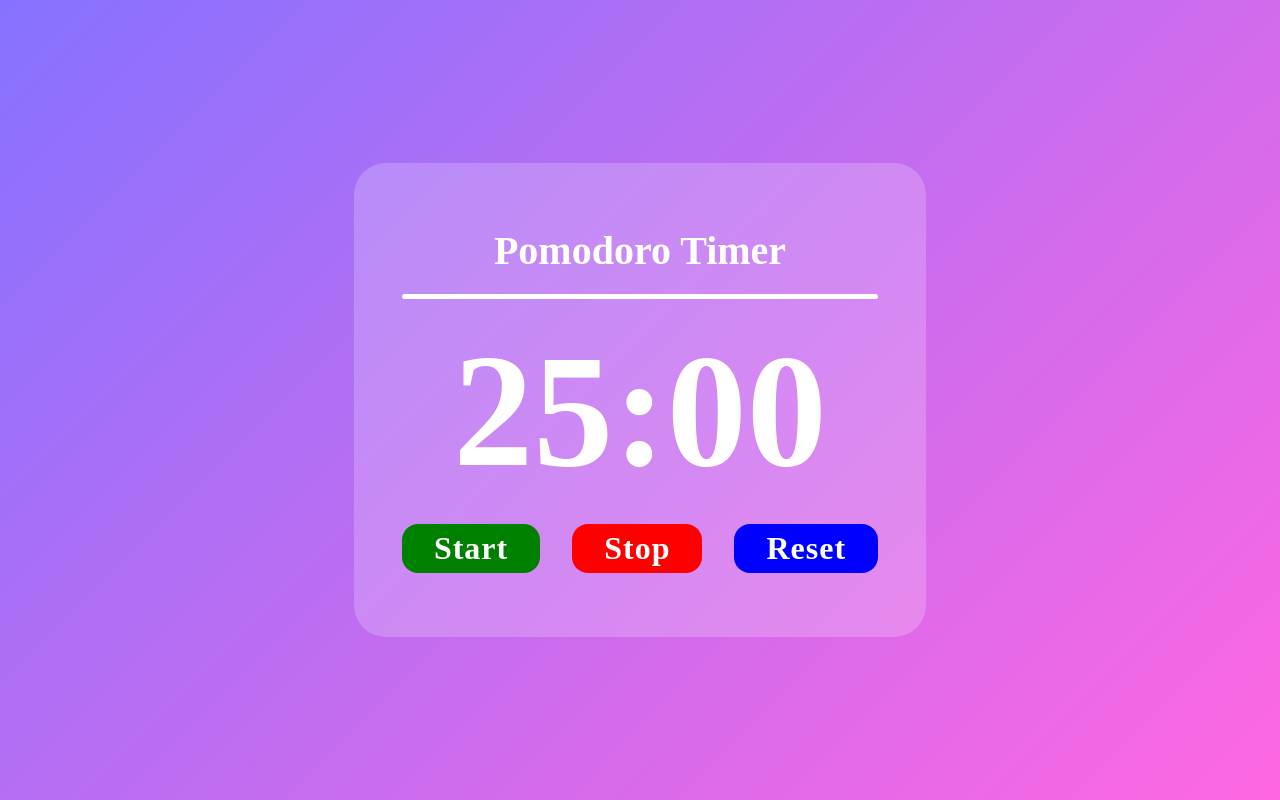
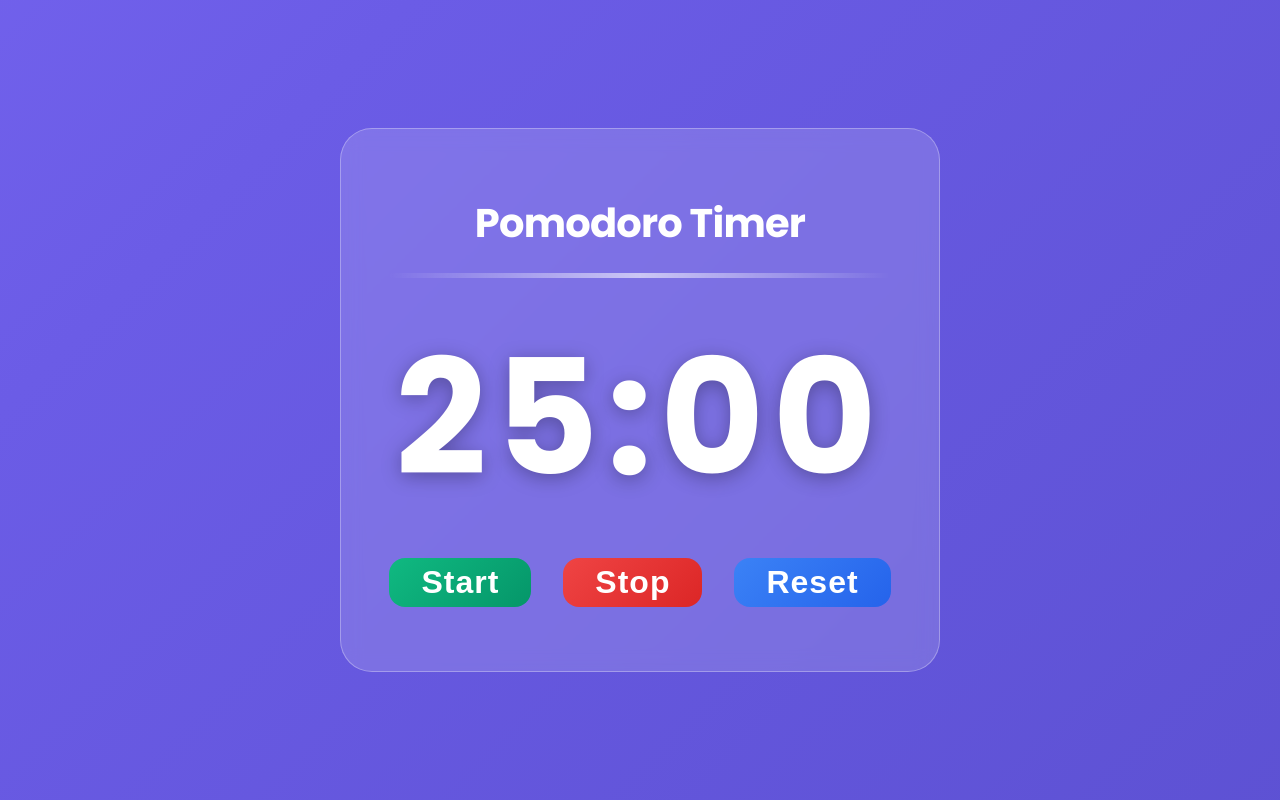
Before and after one commit to Klomegah/FinalProject_Klomegah, a PHP site: page /pomodoro.html in a window 1280 px wide. Run offline with PHP 8.4, Linux system fonts and the light colour scheme.

Commit message:
Improve significantly the  look and responsiveness of the timer using css

```diff
--- a/Pomodoro/pomodorostyle.css
+++ b/Pomodoro/pomodorostyle.css
@@ -1,18 +1,30 @@
+/*Importing Google Fonts for Better Typography*/
+@import url('https://fonts.googleapis.com/css2?family=Poppins:wght@400;600;700;800&display=swap');
+
 *{
     margin: 0;
     padding: 0;
     box-sizing: border-box;
-    font-family: 'Poppins';
-
-}
+    }
 
 body{
     min-height: 100vh;
 
-    background: linear-gradient(135deg, #8672FF 0%, #FF67E1 100%);
+    /*Adding a gradient background for depth to create a modern look */
+    background: linear-gradient(135deg, #8672FF 0%, #6B5CE6 50%, #5A4FCF 100%);
     display: flex;
     align-items: center;
     justify-content: center;
+    font-family: 'Poppins', sans-serif;
+    /*Adding subtle animation to background */
+    background-size: 200% 200%;
+    animation: gradientAnimation 15s ease infinite;
+}
+
+/* Defining keyframes for gradient animation*/
+@keyframes gradientAnimation {
+    0% , 100% {background-position: 0% 50%;}
+    50% {background-position: 100% 50%;}
 }
 
 .container{
@@ -22,36 +34,85 @@ body{
     justify-content: center;
     gap: 20px;
     color: white;
-    background-color: rgba(255, 255, 255, 0.20);
+    /*Creating glassy  effect for modern UI*/
+    background-color: rgba(255, 255, 255, 0.15);
+    backdrop-filter: blur(10px);
+    -webkit-backdrop-filter: blur(10px);
+    border:1px solid rgba(255, 255, 255, 0.3);
     border-radius: 2em;
     padding: 4em 3em;
+
+    /*Adding subtle shadow with box shadow for depth*/
+    box-shadow: 0 8px 32px 0 rgba(0, 0, 0, 0.3)
+                0 0 0 0 rgba(255, 255, 255, 0) inset;
+
+    /*Adding smooth entrance animation*/
+    animation:fadeInUp 0.6s ease-in-out;
+
+}
+
+@keyframes fadeInUp {
+    from {
+        opacity: 0;
+        transform: translateY(30px);
+    }
+    to {
+        opacity: 1;
+        transform: translateY(0);
+    }
 }
 
 .title{
-    font-size: 2.5em;
+    /*Clamping makes font responsive based on the current viewport width*/
+    font-size: clamp(2em, 5vw, 2.5em);
     font-weight: 700;
+    text-align: center;
+    letter-spacing: -0.02em;
 }
+
 
 hr{
     width: 100%;
-    background-color: white;
+    background:linear-gradient(90deg,transparent,white,transparent);
     height: 5px;
     border: none;
     border-radius: 1em;
+    opacity:0.6;
 }
 
 .timer{
-    font-size: 10em;
+    font-size: clamp(4em, 15vw, 10em);
     font-weight: 700;
+    font-variant-numeric: tabular-nums; /*ensures that numbers don't shift width when the timer changes*/
+    text-shadow: 0 4px 20px rgba(0, 0, 0, 0.3); /*Adding subtle shadow to text for better readability*/
+    letter-spacing: 0.05em;
+    transition: transform 0.3s ease;
 }
+
+/*Pulse animation gives visual feedback to the user when timer is running*/
+@keyframes pulse {
+    0% {
+        transform: scale(1);
+    }
+    50% {
+        transform: scale(1.02);
+    }
+
+}
+
+
+
 
 .button.wrapper{
     display: flex;
     gap: 2em;
+    flex-wrap: wrap; /*Allows buttons to wrap on smaller screens*/
+    justify-content: center;
 }
 
+
 button{
-    font-size: 2em;
+    font-size: clamp(1.2em, 3vw, 2em);
     font-weight: 800;
     letter-spacing: 1px;
     padding: 0.2em 1em;
@@ -60,20 +121,75 @@ button{
     cursor: pointer;
     color: white;
     transition: 0.2s ease-in-out;
+    position:relative;
+    overflow: hidden;
+
+}
+
+/*Adding interactive feedback on button press*/
+button:active{
+    transform:translateY(-5px) scale(0.98);
 }
 
 button:hover{
     transform:translateY(-10px);
 }
 
+/*Enhancing button colors with gradients for a more solid look*/
 #start-btn{
-    background-color: green;
+    background:linear-gradient(135deg,#10b981, #059669);
+}
+
+#start-btn:hover {
+    background: linear-gradient(135deg, #059669, #047857);
+    box-shadow: 0 6px 20px rgba(16, 185, 129, 0.4);
 }
 
 #stop-btn{
-    background-color: red;
+    background:linear-gradient(135deg,#ef4444,#dc2626)
+}
+#stop-btn:hover {
+    background: linear-gradient(135deg, #dc2626, #b91c1c);
+    box-shadow: 0 6px 20px rgba(239, 68, 68, 0.4);
 }
 
+
+
 #reset-btn{
-    background-color: blue;
+    background:linear-gradient(135deg,#3b82f6,#2563eb);
 }
+
+#reset-btn:hover {
+    background: linear-gradient(135deg, #2563eb, #1d4ed8);
+    box-shadow: 0 6px 20px rgba(59, 130, 246, 0.4);
+}
+
+/*Responsive Design for Smaller Screens*/
+@media (max-width: 600px){
+    .container{
+        padding: 2em 1.5em;
+        gap: 20px;
+        margin: 1em;
+    }
+
+    .button.wrapper{
+        gap: 1em;
+        width: 100%;
+    }
+    button{
+        flex:1;
+        min-width: 100px;}
+
+    .title{
+        font-size: clamp(1.5em, 7vw, 2em);
+    }
+
+    .timer{
+        font-size: clamp(3em, 20vw, 8em);
+    }
+
+    button{
+        font-size: clamp(1em, 4vw, 1.5em);
+        padding: 0.15em 0.8em;
+    }
+}
```
